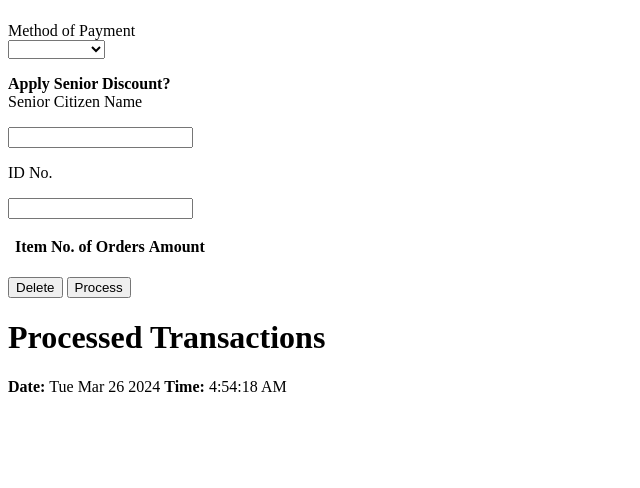
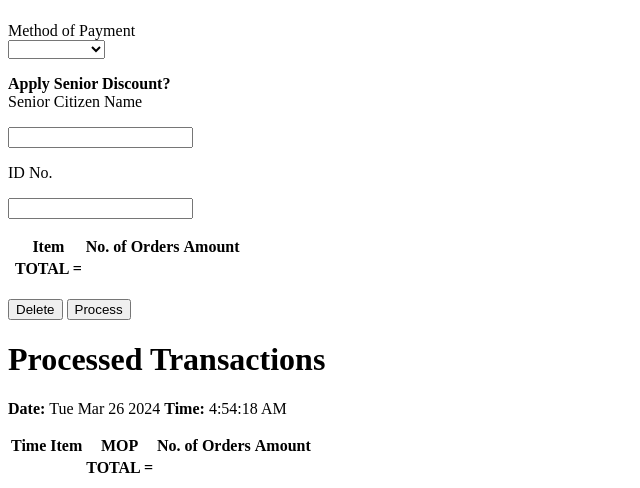
Before and after one commit to FaisalTamanoJr/MS-InventorySystem, a Flask app: page /sales/register in a window 1280 px wide. Shown: the part 507-995 px from the top of the page, without its empty margins (0-640 px from the left). Before the commit the page ends 899 px from the top, so only its background shows below. Run offline with Flask 3, Linux system fonts and the light colour scheme; a user stored in the database is signed in; tables that the repository leaves empty hold one stand-in row (values such as "Sample post"); lists and menus that the app fills with data are empty.

Commit message:
90% done with sales and register

```diff
--- a/app/templates/sales_register.html
+++ b/app/templates/sales_register.html
@@ -32,8 +32,8 @@
     {% endfor %}
 </select>
 
-<label class="gcash-ref-no hidden"><p>Reference no</p></label>
-<p><input type="text" class="gcash-ref-no hidden"></p>
+<label class="gcash-ref hidden"><p>Reference no.</p></label>
+<p><input type="text" class="gcash-ref hidden" id="gcash-ref-no"></p>
 
 <label><b>Apply Senior Discount?</b></label><br>
 <label>Senior Citizen Name</label>
@@ -53,6 +53,12 @@
         <tbody id="transactions-table">
 
         </tbody>
+        <tr>
+            <td></td>
+            <td><b>TOTAL = </b></td>
+            <td id="total-quantity"></td>
+            <td id="total-amount"></td>
+        </tr>
     </table><br>
 
 <button id="delete-products">Delete</button>
@@ -60,6 +66,27 @@
 
 <h1>Processed Transactions</h1>
 <p id="date-and-time"></p>
+<table>
+    <thead>
+    <tr>
+        <th scope="col">Time</td>
+        <th scope="col">Item</td>
+        <th scope="col">MOP</td>
+        <th scope="col">No. of Orders</td>
+        <th scope="col">Amount</td>
+    </tr>
+    </thead>
+    <tbody>
+    </tbody>
+    <tr>
+        <td></td>
+        <td></td>
+        <td><b>TOTAL = </b></td>
+        <td></td>
+        <td></td>
+    </tr>
+</table>
+
 <script>
 
     // Date and time for transactions table.
@@ -76,24 +103,155 @@
 
     // Transactions and orders
 
-    var transaction = {'orders': orders, 'payment_method': null, 'discount': null, 'user': {{ current_user.id }}}
     var orders = []
 
     $('#payment-method').on('change', function(){
-        if ($(this).find(":selected").text() == "GCash"){
-            $('.gcash-ref-no').removeClass('hidden')
+        if ($(this).val() == "GCash"){
+            $('.gcash-ref').removeClass('hidden')
         }else{
-            $('.gcash-ref-no').addClass('hidden')
+            $('.gcash-ref').addClass('hidden')
         }
     })
 
+    $('#senior-name').on('change', function(){
+        compute_total()
+    })
+
+    $('#senior-id').on('change', function(){
+        compute_total()
+    })
+
     $('#delete-products').on('click', function(){
-        // TODO
+        for (let i = 0; i < orders.length; i++){
+            var order_id = orders[i].id
+            if ($(`#delete-${order_id}`).is(':checked')){
+                $(`.transaction_row-${order_id}`).remove()
+                orders.splice(i,1)
+                i -= 1
+            }
+        }
+        compute_total()
     })
 
     $('#process-transactions').on('click', function(){
-        // TODO
+        var gcash_ref_no = $('#gcash-ref-no').val()
+        var no_senior_name = ($('#senior-name').val() == "")
+        var no_senior_id = ($('#senior-id').val() == "")
+
+        if (orders.length == 0){
+            alert("No orders were added.")
+            return
+        }
+        if ($('#payment-method').val() == ''){
+            alert('Select a payment method.')
+        }else{
+
+            // GCash Payment
+            if ($('#payment-method').val() == 'GCash'){
+                // Invalid
+                if (gcash_ref_no == ""){
+                    alert("Missing GCash reference number.")
+                    return
+                }
+                if (no_senior_name !== no_senior_id){
+                    alert("Invalid senior citizen details")
+                    return
+                }
+
+                // Valid (no senior discount or with senior discount)
+                else if (!no_senior_name && !no_senior_id){
+                    var senior_details = {'senior_name':$('#senior-name').val(), 'senior_id':$('#senior-id').val()}
+                    process_transaction({t_type : "GCash", gcash_reference_no : gcash_ref_no, senior_discount_details : senior_details})
+                    return
+                }
+                process_transaction({t_type : "GCash", gcash_reference_no : gcash_ref_no})
+                return
+            }
+
+            // Cash Payment
+            // Invalid Payment
+            if (no_senior_name !== no_senior_id){
+                alert("Invalid senior citizen details")
+                return
+            }
+
+            // Valid Payments
+            else if (!no_senior_name && !no_senior_id){
+                var senior_details = {'senior_name':$('#senior-name').val(), 'senior_id':$('#senior-id').val()}
+                process_transaction({senior_discount_details : senior_details})
+                return
+            }
+            process_transaction()
+        }
     })
+
+    function process_transaction({t_type="Cash", gcash_reference_no=null, senior_discount_details=null} = {}){
+        // Total price
+        var total_amount = 0
+        for (let i = 0; i < orders.length; i++){
+            total_amount += orders[i].total_price
+        }
+
+        var transaction = {}
+        if (senior_discount_details){
+            let discounted_price = total_amount - (total_amount * {{ discount }})
+            transaction = {
+                "total_amount_paid" : discounted_price,
+                "transaction_date" : Date.now(), // Unix time
+                "senior_citizen_name" : senior_discount_details.senior_name,
+                "senior_citizen_id" : senior_discount_details.senior_id,
+                "gcash_ref_no" : gcash_reference_no,
+                "user" : {{ current_user.id }}, // User id
+                "transaction_type" : t_type,
+                "orders" : orders
+            }
+        } else {
+            transaction = {
+                "total_amount_paid" : total_amount,
+                "transaction_date" : Date.now(), // Unix time
+                "senior_citizen_name" : null,
+                "senior_citizen_id" : null,
+                "gcash_ref_no" : gcash_reference_no,
+                "user" : {{ current_user.id }}, // User id
+                "transaction_type" : t_type,
+                "orders" : orders
+            }
+        }
+        console.log(transaction)
+
+        // Reset everything
+        orders = []
+        $('#transactions-table').empty()
+        $('#payment-method').val('')
+        $('#gcash-ref-no').val('')
+        $('#senior-name').val('')
+        $('#senior-id').val('')
+        compute_total()
+    }
+
+    function compute_total(){
+    var total_quantity = 0
+    var total_amount = 0
+
+    // Compute for the total price and quantity
+    for (let i = 0; i < orders.length; i++){
+    total_quantity += orders[i].quantity
+    total_amount += orders[i].total_price
+    }
+
+    // If discount:
+    var no_senior_name = ($('#senior-name').val() == "")
+    var no_senior_id = ($('#senior-id').val() == "")
+    if (!no_senior_name && !no_senior_id){
+        document.getElementById('total-quantity').innerHTML = total_quantity
+        let discounted_price = total_amount - (total_amount * {{ discount }})
+        document.getElementById('total-amount').innerHTML = "".concat(discounted_price, " ({{ discount }} Discount)")
+        return
+    }
+
+    document.getElementById('total-quantity').innerHTML = total_quantity
+    document.getElementById('total-amount').innerHTML = total_amount
+    }
 
     var newId = 0
     var order = {'id': newId, 'product': null, 'quantity': null, 'total_price': null, 'price': null}
@@ -101,40 +259,39 @@
     $('#order-product').on('change', function(){
     order.product = $(this).val()
     order.price = parseFloat($(this).find(':selected').data('price')).toFixed(2)
-        console.log(order)
     })
 
     $('#order-quantity').on('change', function(){
     order.quantity = parseInt($(this).val())
-        console.log(order)
     })
 
     $('#add-order').on('click', function(){
     if(order.product == null){
-            alert('No product selected')
+    alert('No product selected.')
     }else if (order.quantity == null){
-            alert('Specify an number of orders')
+    alert('Specify an number of orders.')
     }else if (order.quantity <= 0){
-            alert('Must be a whole number')
+    alert('Must be a whole number.')
     }else{
     order.total_price = order.price * order.quantity
     addOrder(order)
     $('#order-product').val('')
     $('#order-quantity').val('')
+    order.id = newId
     order.product = null
     order.quantity = null
     order.total_price = null
     order.price = null
     }
+    compute_total()
     })
 
     function addOrder(obj){
-        orders.push(obj)
+    orders.push({'id': obj.id, 'product': obj.product, 'quantity': obj.quantity, 'total_price': obj.total_price, 'price': obj.price})
     newId += 1
-        console.log(orders)
-        var row = `<tr scope="row" class="transaction_table_row-${obj.id}">
+    var row = `<tr scope="row" class="transaction_row-${obj.id}">
                         <td >
-                            <input type="checkbox" id="toggle-delete-${obj.id}">
+                            <input type="checkbox" id="delete-${obj.id}">
                         </td>
                         <td id=order-${obj.id}>${obj.product}</td>
                         <td id="quantity-${obj.id}">${obj.quantity}</td>
```
Lines whose indentation alone changed are shown as unchanged.
